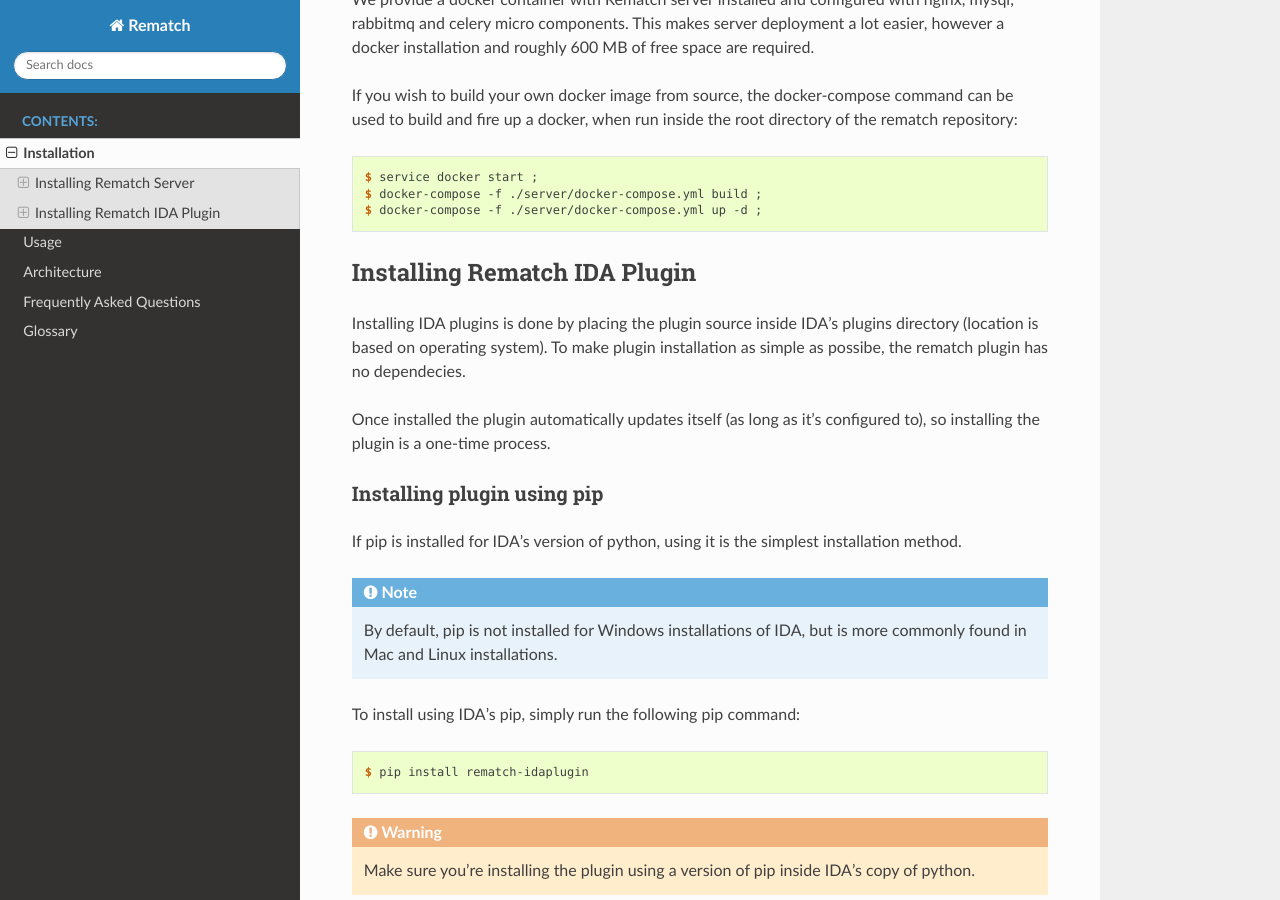
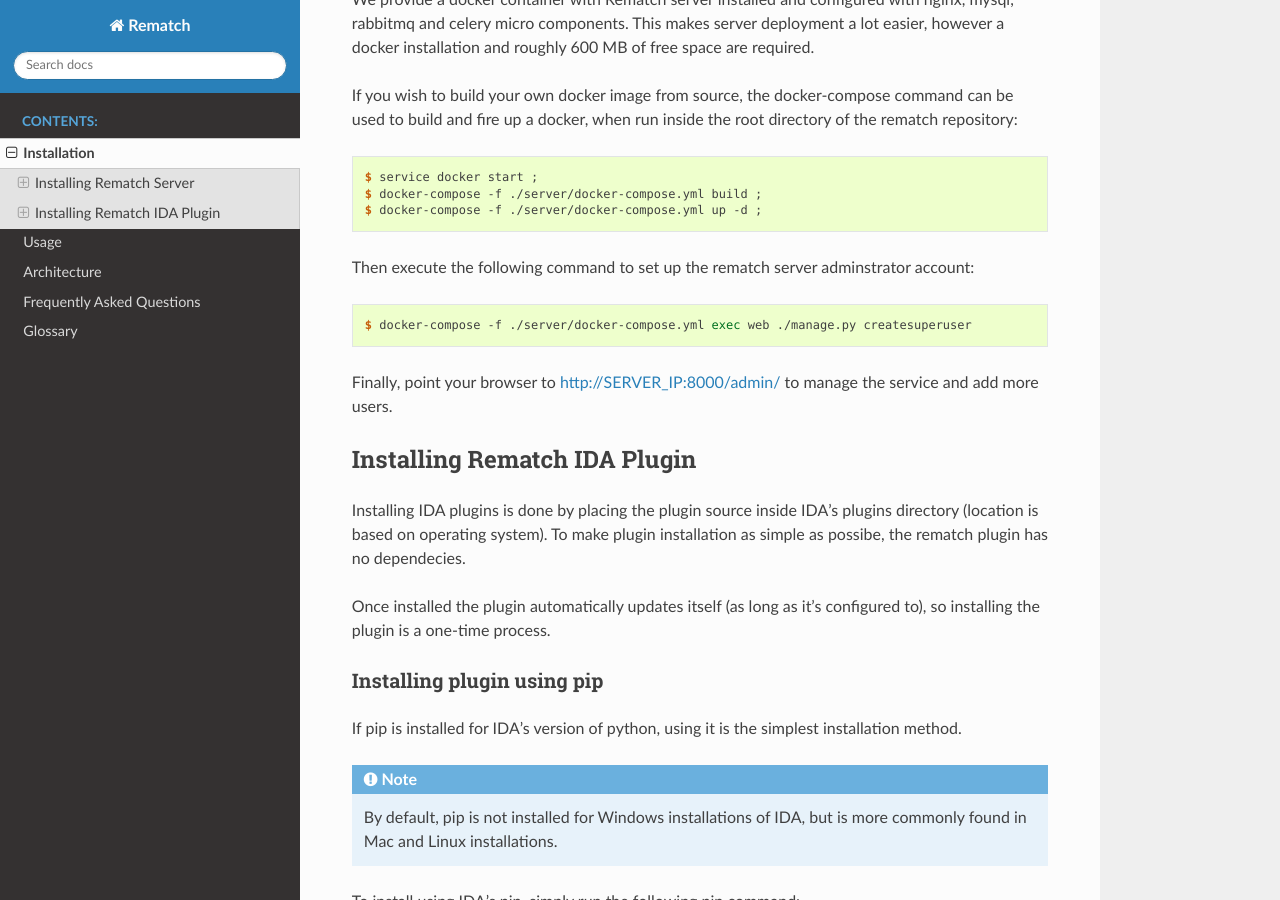
Before and after one commit to nirizr/rematch, a Sphinx documentation site: the page built from docs/installation.rst, in a window 1280 px wide and 900 px high, scrolled down 792 px. Built offline with Sphinx 7.4.7 and the Read the Docs theme 2.0.0, drawn with Linux system fonts in a browser that asks for light colours.

Commit message:
Accept all hosts in docker by default (#417)
* Accept all hosts in docker by default

* Add createsuperuser command to README and installation doc

```diff
--- a/docs/installation.rst
+++ b/docs/installation.rst
@@ -40,6 +40,16 @@ directory of the rematch repository:
    $ service docker start ;
    $ docker-compose -f ./server/docker-compose.yml build ;
    $ docker-compose -f ./server/docker-compose.yml up -d ;
+
+Then execute the following command to set up the rematch server adminstrator
+account:
+
+.. code-block:: console
+
+   $ docker-compose -f ./server/docker-compose.yml exec web ./manage.py createsuperuser
+
+Finally, point your browser to http://SERVER_IP:8000/admin/ to manage the
+service and add more users.
 
 Installing Rematch IDA Plugin
 -----------------------------
```
Also changed, not shown: README.rst (+11 -2 lines), 1 other file.
